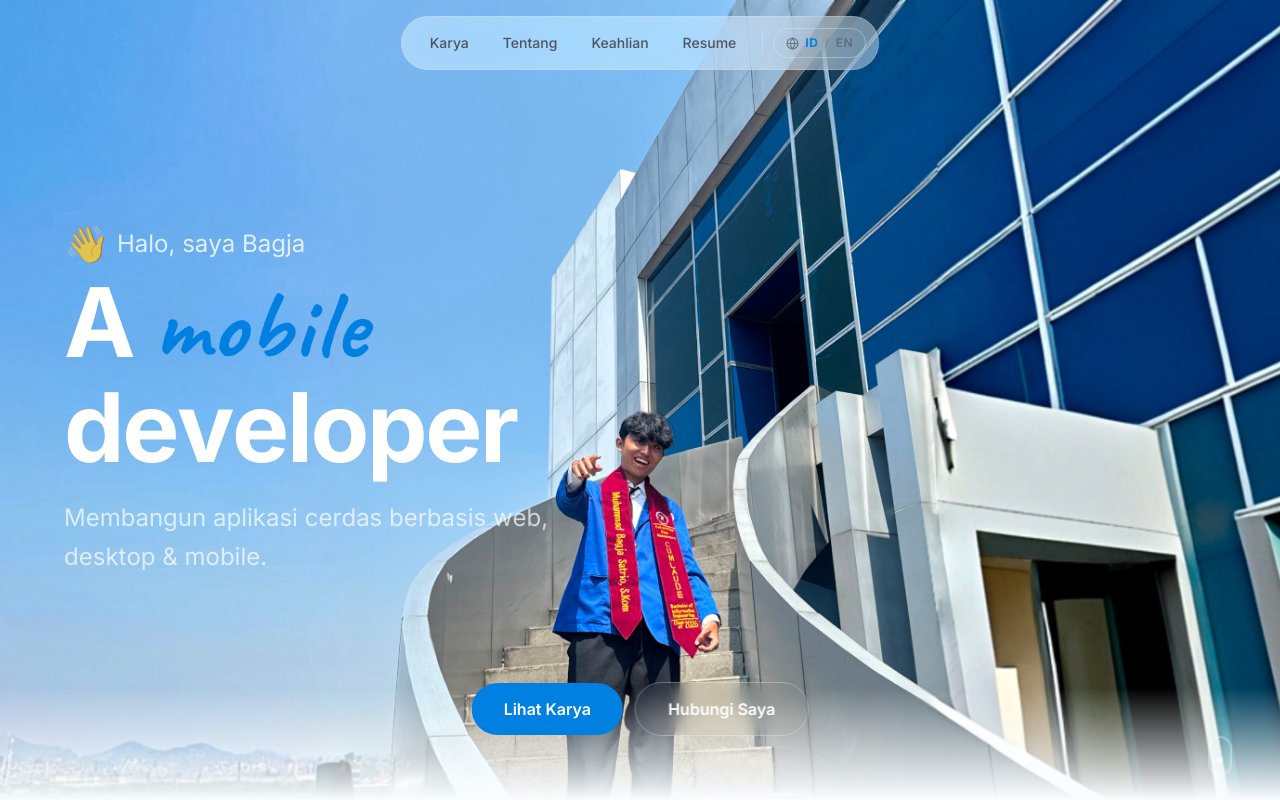
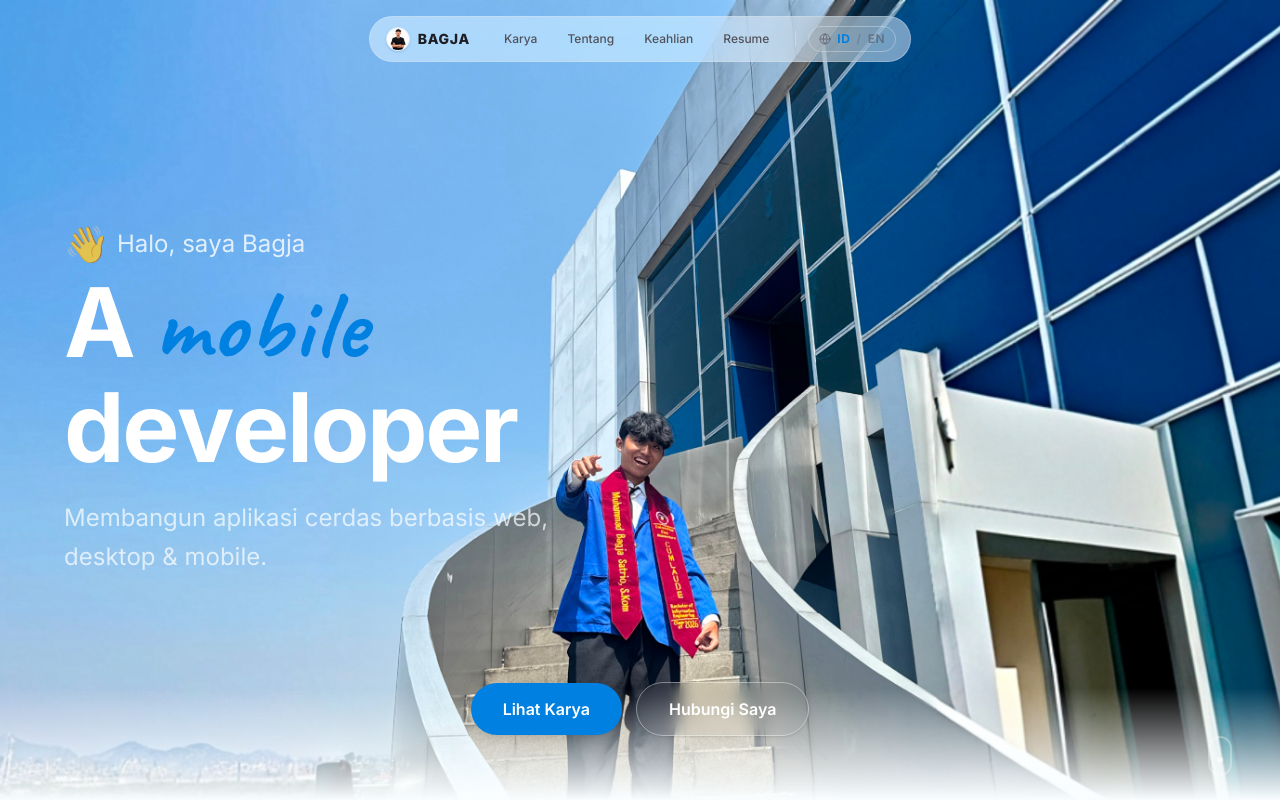
Before and after one commit to bagjasatrio/portfolio-bagjasatrio, a Next.js app: page / in a window 1280 px wide. Shown: the top 800 px of the page. Built offline with nearby package versions, Linux system fonts and the light colour scheme.

Commit message:
fix(mobile): center navbar on mobile and align hero button proportions to desktop

```diff
--- a/src/app/globals.css
+++ b/src/app/globals.css
@@ -37,6 +37,8 @@ html {
   scroll-behavior: smooth;
   -webkit-font-smoothing: antialiased;
   -moz-osx-font-smoothing: grayscale;
+  overflow-x: clip;
+  max-width: 100vw;
 }
 
 body {
@@ -44,6 +46,8 @@ body {
   background-color: var(--color-background);
   color: var(--color-text-primary);
   transition: background-color 0.3s ease, color 0.3s ease;
+  overflow-x: clip;
+  max-width: 100vw;
 }
 
 /* Skip to content */
--- a/src/app/layout.tsx
+++ b/src/app/layout.tsx
@@ -1,4 +1,4 @@
-import type { Metadata } from "next";
+import type { Metadata, Viewport } from "next";
 import { displayFont, bodyFont, handFont } from "@/lib/fonts";
 import { SITE_CONFIG } from "@/lib/constants";
 import { LanguageProvider } from "@/components/providers/LanguageProvider";
@@ -10,6 +10,13 @@ import { CustomCursor } from "@/components/ui/CustomCursor";
 import { EasterEgg } from "@/components/ui/EasterEgg";
 import { BackToTop } from "@/components/ui/BackToTop";
 import "./globals.css";
+
+export const viewport: Viewport = {
+  width: "device-width",
+  initialScale: 1,
+  maximumScale: 1,
+  themeColor: "#F9FDFF",
+};
 
 export const metadata: Metadata = {
   title: {
@@ -66,7 +73,7 @@ export default function RootLayout({ children }: { children: React.ReactNode })
           }}
         />
       </head>
-      <body className="min-h-dvh flex flex-col bg-background text-text-primary">
+      <body className="min-h-dvh flex flex-col bg-background text-text-primary overflow-x-hidden max-w-full">
         <LanguageProvider>
           <LenisProvider>
             <a href="#main" className="skip-to-content">
--- a/src/components/layout/Navbar.tsx
+++ b/src/components/layout/Navbar.tsx
@@ -2,8 +2,10 @@
 
 import { useState, useEffect, useRef } from "react";
 import Link from "next/link";
+import Image from "next/image";
 import { usePathname } from "next/navigation";
 import { useLanguage } from "@/components/providers/LanguageProvider";
+import { SITE_CONFIG } from "@/lib/constants";
 import { cn } from "@/lib/utils";
 import { Menu, X, Globe } from "lucide-react";
 
@@ -56,13 +58,10 @@ export function Navbar() {
       setScrolled(true);
 
       const diff = currentY - lastScrollY.current;
-      // Only change hidden if scroll diff exceeds threshold
       if (Math.abs(diff) > threshold) {
         if (diff > 0 && currentY > 120) {
-          // Scrolling down
           setHidden(true);
         } else if (diff < 0) {
-          // Scrolling up
           setHidden(false);
         }
         lastScrollY.current = currentY;
@@ -100,25 +99,44 @@ export function Navbar() {
     <header
       onMouseEnter={() => setHidden(false)}
       className={cn(
-        "fixed top-0 left-0 right-0 z-[100] transition-transform duration-300 pointer-events-none",
+        "fixed top-0 inset-x-0 w-full z-[100] transition-transform duration-300 pointer-events-none flex flex-col items-center",
         hidden && !mobileOpen ? "-translate-y-full" : "translate-y-0"
       )}
     >
-      {/* Centered liquid glass navbar */}
-      <div className="flex justify-center px-4 pt-4 pointer-events-none">
+      {/* Centered liquid glass navbar container */}
+      <div className="w-full flex justify-center px-4 pt-3 sm:pt-4 pointer-events-none">
         <nav
           className={cn(
-            "flex items-center gap-1.5 px-3 py-2 rounded-full transition-all duration-500 pointer-events-auto",
+            "pointer-events-auto flex items-center justify-between sm:justify-center gap-1.5 sm:gap-2 px-3 sm:px-3.5 py-1.5 sm:py-2 rounded-full transition-all duration-500 mx-auto max-w-[calc(100vw-2rem)]",
             /* Liquid glass effect */
             "backdrop-blur-xl backdrop-saturate-150",
             scrolled
-              ? "bg-surface/75 shadow-lg shadow-black/5 border border-border/50"
-              : "bg-surface/40 border border-border/25"
+              ? "bg-surface/80 shadow-lg shadow-black/5 border border-border/60"
+              : "bg-surface/45 border border-border/30"
           )}
           aria-label="Main navigation"
         >
+          {/* Brand with Avatar (Like Sanjay Menon's navbar) */}
+          <Link
+            href="/"
+            className="flex items-center gap-2 pl-0.5 pr-2 py-0.5 text-text-primary hover:text-accent transition-colors shrink-0"
+          >
+            <div className="relative w-6 h-6 rounded-full overflow-hidden border border-white/60 shadow-sm shrink-0">
+              <Image
+                src="/images/about/about.png"
+                alt="Bagja"
+                fill
+                className="object-cover"
+                sizes="24px"
+              />
+            </div>
+            <span className="font-display text-xs sm:text-sm font-extrabold tracking-wider uppercase">
+              {SITE_CONFIG.shortName}
+            </span>
+          </Link>
+
           {/* Desktop links */}
-          <ul className="hidden md:flex items-center gap-0.5">
+          <ul className="hidden md:flex items-center gap-0.5 ml-1">
             {NAV_ITEMS.map((item) => {
               const label = t.nav[item.key];
               const isHash = item.href.startsWith("#");
@@ -134,9 +152,9 @@ export function Navbar() {
                     href={resolvedHref}
                     onClick={(e) => handleLinkClick(e, item.href)}
                     className={cn(
-                      "relative px-4 py-2 rounded-full text-sm font-medium transition-all duration-200 block",
+                      "relative px-3.5 py-1.5 rounded-full text-xs font-medium transition-all duration-200 block",
                       isActive
-                        ? "text-accent bg-accent/10"
+                        ? "text-accent bg-accent/10 font-semibold"
                         : "text-text-secondary hover:text-text-primary hover:bg-surface-elevated/60"
                     )}
                   >
@@ -148,16 +166,16 @@ export function Navbar() {
           </ul>
 
           {/* Divider */}
-          <div className="hidden md:block w-px h-5 bg-border/40 mx-1" />
+          <div className="w-px h-4 bg-border/50 mx-1 shrink-0" />
 
           {/* Language toggle: ID / EN */}
           <button
             type="button"
             onClick={toggleLanguage}
-            className="flex items-center gap-1.5 px-3 py-1.5 rounded-full text-xs font-semibold tracking-wider text-text-secondary hover:text-accent hover:bg-surface-elevated/60 transition-all cursor-pointer border border-border/40"
+            className="flex items-center gap-1.5 px-2.5 py-1 rounded-full text-xs font-semibold tracking-wider text-text-secondary hover:text-accent hover:bg-surface-elevated/60 transition-all cursor-pointer border border-border/40 shrink-0"
             aria-label={`Ganti bahasa / Switch language (active: ${language.toUpperCase()})`}
           >
-            <Globe size={13} className="opacity-70" />
+            <Globe size={12} className="opacity-70" />
             <span
               className={cn(
                 "transition-colors",
@@ -181,7 +199,7 @@ export function Navbar() {
           <button
             type="button"
             onClick={() => setMobileOpen((v) => !v)}
-            className="md:hidden size-9 flex items-center justify-center rounded-full text-text-secondary hover:text-accent hover:bg-surface-elevated/60 transition-all cursor-pointer"
+            className="md:hidden size-8 flex items-center justify-center rounded-full text-text-secondary hover:text-accent hover:bg-surface-elevated/60 transition-all cursor-pointer shrink-0"
             aria-label={mobileOpen ? "Close menu" : "Open menu"}
             aria-expanded={mobileOpen}
           >
@@ -190,10 +208,10 @@ export function Navbar() {
         </nav>
       </div>
 
-      {/* Mobile menu */}
+      {/* Mobile menu dropdown */}
       {mobileOpen && (
-        <div className="md:hidden flex justify-center px-4 mt-2 pointer-events-auto">
-          <div className="rounded-2xl border border-border/50 bg-surface/85 backdrop-blur-xl backdrop-saturate-150 p-4 min-w-[220px] shadow-xl">
+        <div className="md:hidden w-full flex justify-center px-4 mt-2 pointer-events-auto">
+          <div className="rounded-2xl border border-border/50 bg-surface/90 backdrop-blur-xl backdrop-saturate-150 p-4 min-w-[240px] shadow-2xl">
             <ul className="flex flex-col gap-1">
               {NAV_ITEMS.map((item) => {
                 const label = t.nav[item.key];
--- a/src/components/sections/Experience.tsx
+++ b/src/components/sections/Experience.tsx
@@ -218,7 +218,7 @@ export function Experience() {
       <section
         id={SECTION_IDS.experience}
         ref={sectionRef}
-        className="relative bg-background"
+        className="relative bg-background overflow-x-clip"
         style={{
           height: prefersReducedMotion ? "auto" : "220vh",
         }}
--- a/src/components/sections/Hero.tsx
+++ b/src/components/sections/Hero.tsx
@@ -127,31 +127,31 @@ export function Hero() {
       </div>
 
       {/* BOTTOM-CENTER: CTA buttons */}
-      <div className="absolute bottom-14 md:bottom-16 left-1/2 -translate-x-1/2 z-10">
+      <div className="absolute bottom-8 sm:bottom-12 md:bottom-16 inset-x-0 flex justify-center z-10 px-4">
         <motion.div
-          className="flex items-center gap-3"
+          className="flex flex-row items-center justify-center gap-3 sm:gap-3.5 w-max max-w-full"
           initial={{ opacity: 0, y: 20 }}
           animate={{ opacity: 1, y: 0 }}
           transition={{ duration: 0.5, delay: 0.9 }}
         >
           <a
             href="#work"
-            className="inline-flex items-center gap-2 px-8 py-3.5 bg-accent text-white font-semibold rounded-full hover:bg-accent-hover transition-colors text-base"
+            className="inline-flex items-center justify-center gap-2 px-7 sm:px-8 py-3 sm:py-3.5 bg-accent text-white font-semibold rounded-full hover:bg-accent-hover transition-all text-sm sm:text-base whitespace-nowrap shadow-lg shadow-black/10"
           >
             {t.hero.viewWork}
           </a>
           <a
             href="#contact"
-            className="inline-flex items-center gap-2 px-8 py-3.5 border border-white/30 text-white font-semibold rounded-full hover:bg-white/10 backdrop-blur-sm transition-colors text-base"
+            className="inline-flex items-center justify-center gap-2 px-7 sm:px-8 py-3 sm:py-3.5 border border-white/40 text-white font-semibold rounded-full hover:bg-white/15 backdrop-blur-sm transition-all text-sm sm:text-base whitespace-nowrap shadow-sm"
           >
             {t.hero.getInTouch}
           </a>
         </motion.div>
       </div>
 
-      {/* Scroll indicator — bottom-right */}
+      {/* Scroll indicator — bottom-right (hidden on mobile to prevent clutter) */}
       <motion.div
-        className="absolute bottom-6 right-6 md:right-12 z-10"
+        className="hidden sm:block absolute bottom-6 right-6 md:right-12 z-10"
         initial={{ opacity: 0 }}
         animate={{ opacity: 1 }}
         transition={{ delay: 1.5 }}
```
